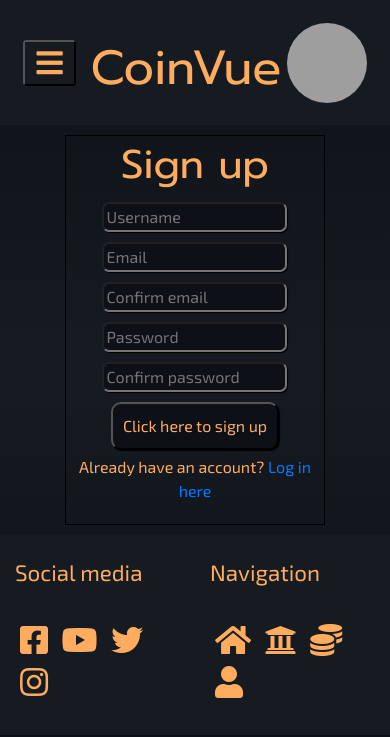
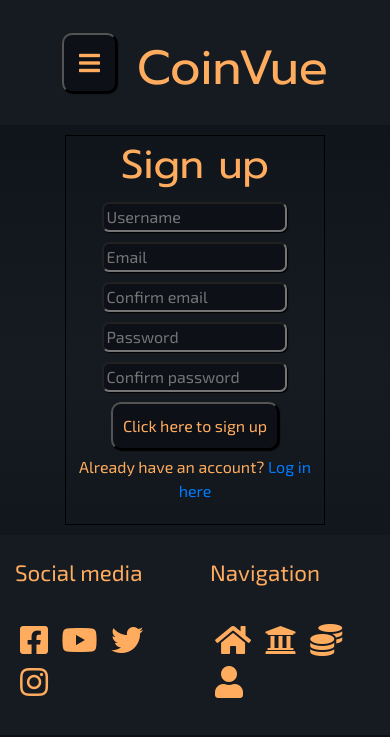
Before and after one commit to luke2533/coin_vue, a Flask app: page /signup in a window 390 px wide. Shown: the top 737 px of the page. Run offline with Flask 2, Linux system fonts and the light colour scheme; some libraries are stand-ins or nearby versions; grey boxes are pictures that could not be loaded.

Commit message:
Responsive Nav-bar and changes to mobile Nav-menu

```diff
--- a/static/css/style.css
+++ b/static/css/style.css
@@ -62,6 +62,13 @@ h1{
     color: black;
 }
 
+
+.logo-tablet{
+    border-radius: 50%;
+    height: 80px;
+    width: 80px;
+}
+
 /* Nav-bar */
 
 /* Nav-bar mobile */
@@ -75,10 +82,9 @@ h1{
 }
 
 .nav-icon{
-    font-size: 1.25em;
+    font-size: 1em;
     color: #FFAC5E;
     margin: 5px;
-
 }
 
 .card-mobile{
@@ -92,19 +98,21 @@ h1{
     padding: 5px;
 }
 
-.logo-mobile{
-    border-radius: 50%;
-    height: 80px;
-    width: 80px;
+.nav-item-mobile{
+    font-size: 1em;
+    padding: 1px;
 }
 
-.card-body-mobile{
-    z-index: 5;
-    position: fixed;
+.nav-menu{
+    background-color: #161b22;
+    border: none;
+
 }
 
-.nav-item-mobile{
-    font-size: 1em;
+.nav-menu-mobile{
+    width: 300px;
+    justify-content: center;
+    height: 60px;
 }
 
 /* Nav-bar mobile */
@@ -274,9 +282,6 @@ h1{
 }
 
 @media screen and (max-width: 767px){
-    .nav-desktop{
-        display: none;
-    }
     .footer-desktop{
         display: none;
     }
@@ -289,12 +294,13 @@ h1{
     .portfolio-desktop{
         display: none;
     }
+    .nav-tablet{
+        display: none;
+    }
+
 }
 
 @media screen and (min-width: 767px){
-    .nav-mobile{
-        display: none;
-    }
     .footer-mobile{
         display: none;
     }
@@ -307,16 +313,21 @@ h1{
     .portfolio-mobile{
         display: none;
     }
+    .nav-mobile{
+        display: none;
+    }
+
+
 }
 
 @media screen and (max-width: 1023px){
     .crypto-desktop{
         display: none;
     }
-    /* .portfolio-desktop{
+    .holdings-desktop{
         display: none;
-    } */
-    .holdings-desktop{
+    }
+    .nav-desktop{
         display: none;
     }
 }
@@ -325,10 +336,10 @@ h1{
     .crypto-mobile{
         display: none;
     }
-    /* .portfolio-mobile{
+    .holdings-mobile{
         display: none;
-    } */
-    .holdings-mobile{
+    }
+    .nav-tablet{
         display: none;
     }
 }
--- a/templates/base.html
+++ b/templates/base.html
@@ -18,7 +18,7 @@
 
     <header>
 
-<!-- Desktop and tablet nav -->
+<!-- Desktop nav -->
 
         <div class="container-fluid">
             <div class="row nav-bar nav-desktop">
@@ -50,7 +50,40 @@
             </div>
         </div>
 
-<!-- Desktop and tablet nav -->
+<!-- Desktop nav -->
+<!-- Tablet nav -->
+
+        <div class="container-fluid">
+            <div class="row nav-bar nav-tablet">
+                <div class="col-md-5">
+                    <ul class="nav">
+                        <li class="nav-item">
+                            <a href="{{ url_for('coinvue') }}">
+                                <img src="https://thumbs.dreamstime.com/b/blockchain-technology-icon-vector-block-chain-symbol-blockchain-technology-modern-icon-vector-block-chain-symbol-logo-element-106099068.jpg"
+                                alt="CoinVue logo" class="logo-tablet"></a>
+                        </li>
+                        <li class="nav-item"><a href="{{ url_for('coinvue') }}"><h1 class="nav-title">CoinVue</h1></a></li>
+                    </ul>
+                </div>
+
+                <div class="col-md-7">
+                    <ul class="nav nav-bar float-right">
+                        <li class="nav-item"><a href="{{ url_for('coinvue') }}" class="nav-link">Home</a></li>
+                        <!-- <li class="nav-item"><a href="" class="nav-link">Discover Portfolio</a></li> -->
+                        {% if session.user %}
+                            <!-- <li class="nav-item"><a href="{{ url_for('profile', username=session['user']) }}" class="nav-link">Profile</a></li> -->
+                            <li class="nav-item"><a href="{{ url_for('portfolio') }}" class="nav-link">My Portfolio</a></li>
+                            <li class="nav-item"><a href="{{ url_for('logout') }}" class="nav-link">Log out</a></li>
+                        {% else %}
+                            <li class="nav-item"><a href="{{ url_for('login') }}" class="nav-link">Log in</a></li>
+                            <li class="nav-item"><a href="{{ url_for('signup') }}" class="nav-link">Sign up</a></li>
+                        {% endif %}
+                    </ul>
+                </div>
+            </div>
+        </div>
+
+<!-- Tablet nav -->
 
 <!-- Mobile nav -->
 
@@ -59,14 +92,13 @@
                 <div class="col-md-12">
                     <ul class="nav justify-content-center" style="align-items: center;">
                         <li class="nav-item">
-                            <div class="accordion" id="nav-menu">
-                                <div class="card" id="card-border">
-                                    <div class="card-header card-mobile" id="nav-heading">
-                                        <button type="button" id="bar-button" data-toggle="collapse" data-target="#mobile-menu" aria-expanded="true" aria-controls="nav-menu"><i class="fas fa-bars nav-icon"></i></button>
-                                    </div>
-                                    <div id="mobile-menu" class="collapse" aria-labelledby="nav-heading" data-parent="#nav-menu">
-                                        <div class="card-body card-body-mobile">
-                                            <ul class="nav nav-bar float-right">
+                            <div class="dropdown">
+                                <button class="user-button" type="button" id="mobile-nav" data-toggle="dropdown" aria-haspopup="true" aria-expanded="false">
+                                    <i class="fas fa-bars nav-icon"></i>
+                                </button>
+                                <div class="dropdown-menu nav-menu" aria-labelledby="mobile-nav">
+                                    <div class="card-body card-body-mobile" style="padding: 0px;">
+                                        <ul class="nav nav-bar nav-menu-mobile">
                                             <li class="nav-item nav-item-mobile"><a href="{{ url_for('coinvue') }}" class="nav-link">Home</a></li>
                                             <!-- <li class="nav-item"><a href="" class="nav-link">Discover Portfolio</a></li> -->
                                             {% if session.user %}
@@ -81,14 +113,8 @@
                                     </div>
                                 </div>
                             </div>
-                            </div>
                         </li>
                         <li class="nav-item"><a href="{{ url_for('coinvue') }}"><h1 class="nav-title title-mobile">CoinVue</h1></a></li>
-                        <li class="nav-item">
-                            <a href="{{ url_for('coinvue') }}">
-                                <img src="https://thumbs.dreamstime.com/b/blockchain-technology-icon-vector-block-chain-symbol-blockchain-technology-modern-icon-vector-block-chain-symbol-logo-element-106099068.jpg"
-                                alt="CoinVue logo" class="logo-mobile"></a>
-                        </li>
                     </ul>
                 </div>
             </div>
```
Also changed, not shown: README.md. Lines whose indentation alone changed are shown as unchanged.
